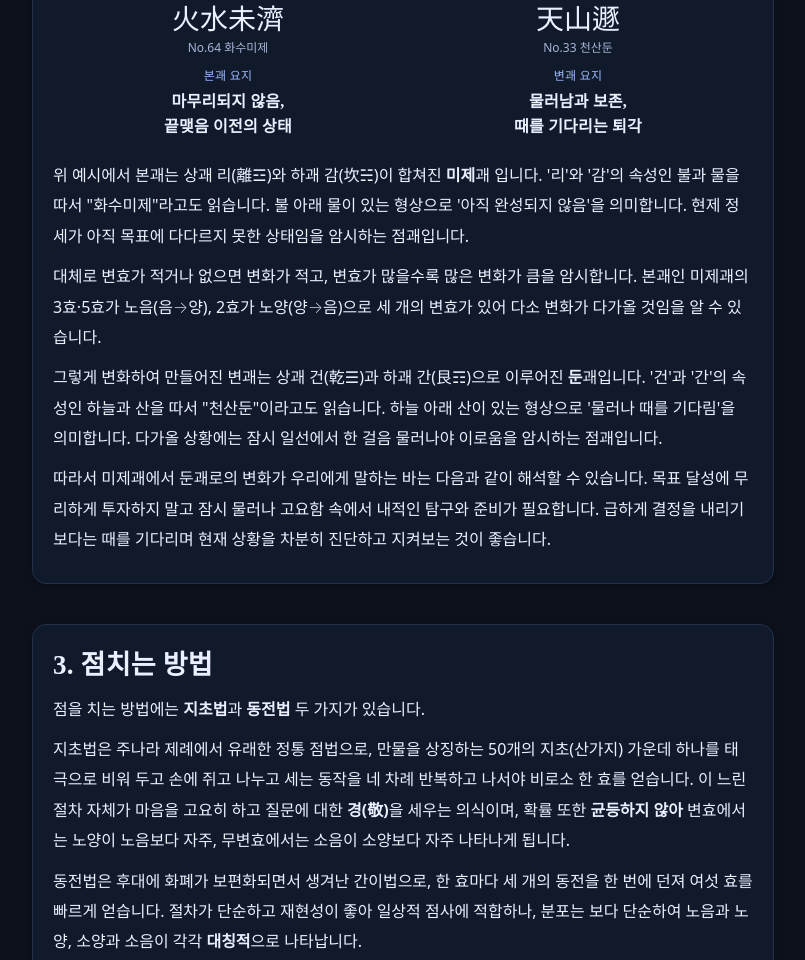
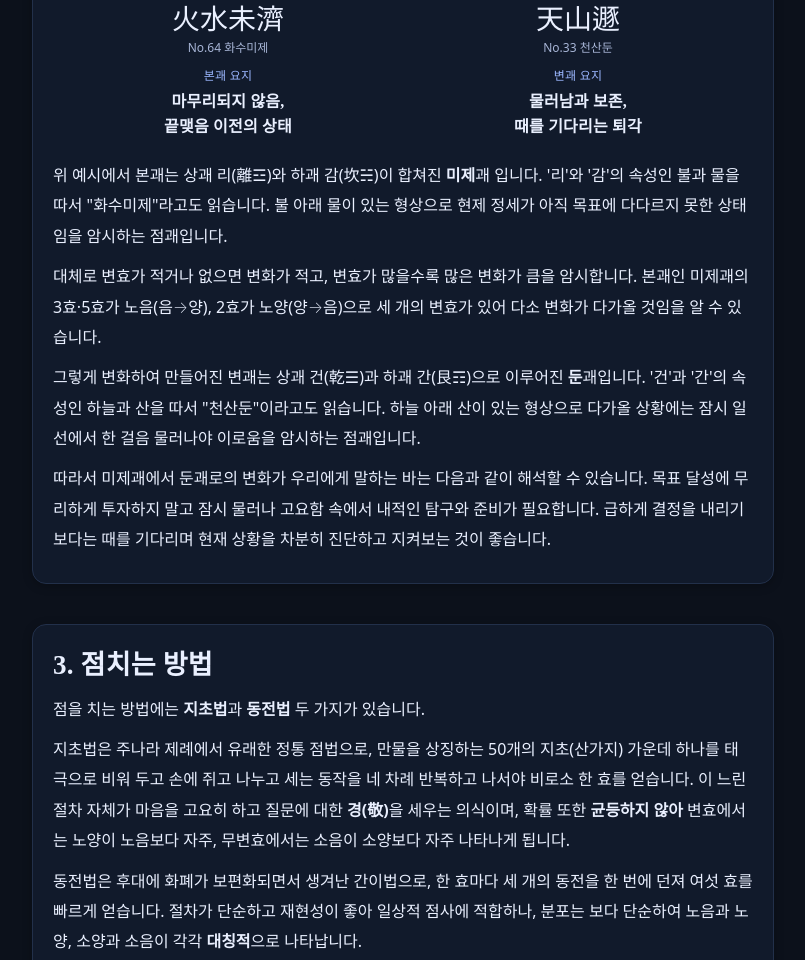
Before and after one commit to Z-eniac/iching, a website: page docs/iching_basic_info.html in a window 1280 px wide. Shown: the part 2220-3180 px from the top of the page, without its empty margins (237-1042 px from the left). Drawn offline with Linux system fonts and the light colour scheme; a web font is replaced by a local one.

Commit message:
Update iching_basic_info.html

```diff
--- a/docs/iching_basic_info.html
+++ b/docs/iching_basic_info.html
@@ -323,8 +323,7 @@ html.prehide #guide [data-reveal]{ transition:none !important; }
 <p>
   위 예시에서 본괘는 상괘 리(離☲)와 하괘 감(坎☵)이 합쳐진 <b>미제</b>괘 입니다.
   '리'와 '감'의 속성인 불과 물을 따서 "화수미제"라고도 읽습니다.
-  불 아래 물이 있는 형상으로 '아직 완성되지 않음'을 의미합니다.
-  현제 정세가 아직 목표에 다다르지 못한 상태임을 암시하는 점괘입니다.
+  불 아래 물이 있는 형상으로 현제 정세가 아직 목표에 다다르지 못한 상태임을 암시하는 점괘입니다.
 </p>
 <p>
   대체로 변효가 적거나 없으면 변화가 적고, 변효가 많을수록 많은 변화가 큼을 암시합니다.
@@ -333,8 +332,7 @@ html.prehide #guide [data-reveal]{ transition:none !important; }
 <p>
   그렇게 변화하여 만들어진 변괘는 상괘 건(乾☰)과 하괘 간(艮☶)으로 이루어진 <b>둔</b>괘입니다.
   '건'과 '간'의 속성인 하늘과 산을 따서 "천산둔"이라고도 읽습니다.
-  하늘 아래 산이 있는 형상으로 '물러나 때를 기다림'을 의미합니다.
-  다가올 상황에는 잠시 일선에서 한 걸음 물러나야 이로움을 암시하는 점괘입니다.
+  하늘 아래 산이 있는 형상으로 다가올 상황에는 잠시 일선에서 한 걸음 물러나야 이로움을 암시하는 점괘입니다.
 </p>
 <p>
   따라서 미제괘에서 둔괘로의 변화가 우리에게 말하는 바는 다음과 같이 해석할 수 있습니다.
```
